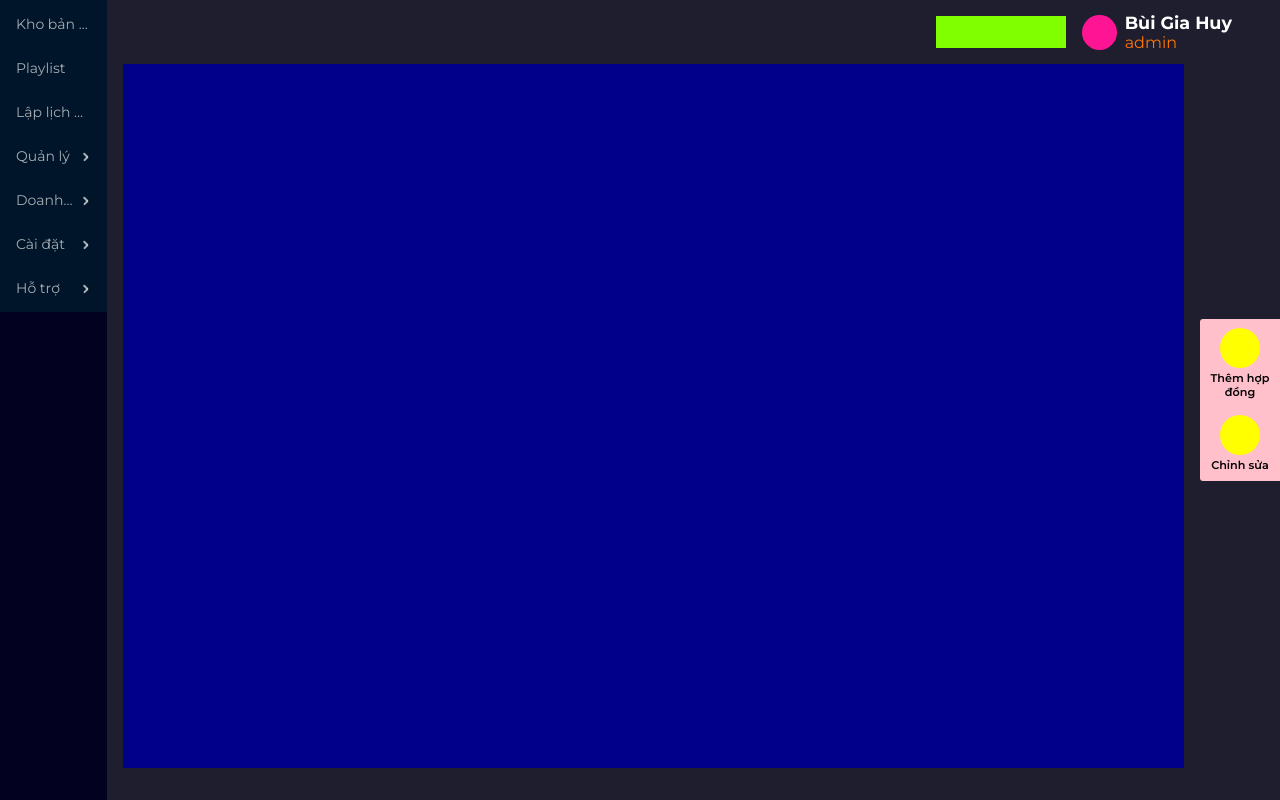
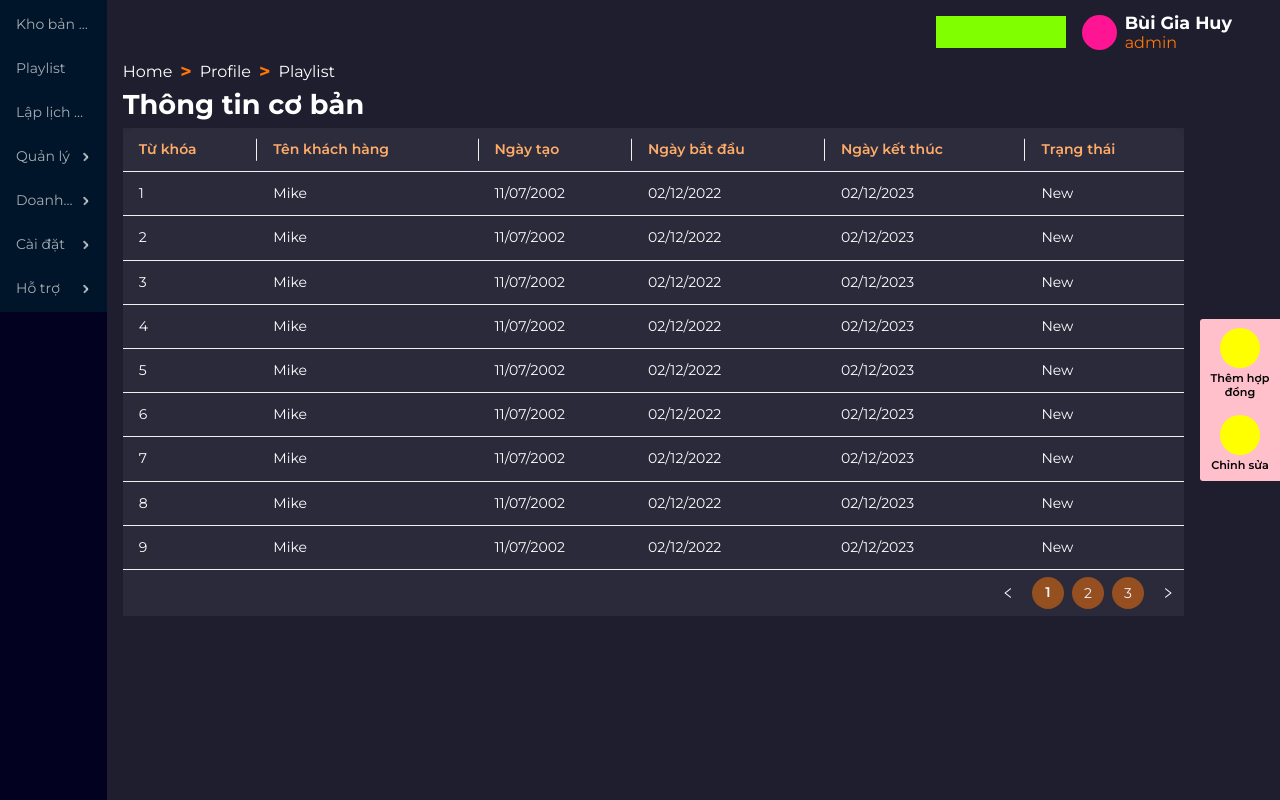
Before and after one commit to yuhaigiub/VCPMC, a React (Vite) app: page /record in a window 1280 px wide. Built offline with nearby package versions, Linux system fonts and the light colour scheme.

Commit message:
extract layout

```diff
--- a/src/components/Layouts/NonPage/LayoutContent/LayoutContent.module.css
+++ b/src/components/Layouts/NonPage/LayoutContent/LayoutContent.module.css
@@ -21,6 +21,7 @@
 	padding-right: calc(0.5 * var(--container-padding-right));
 	gap: 1rem;
 }
+
 .language {
 	width: 130px;
 	height: 100%;
--- /dev/null
+++ b/src/components/Layouts/Page/LayoutPage/LayoutPage.module.css
@@ -0,0 +1,13 @@
+.heading {
+	color: white;
+	font-size: var(--heading-font-size);
+	font-weight: 700;
+	display: flex;
+	align-items: center;
+	overflow: hidden;
+}
+
+.content {
+	height: 100%;
+	/* background-color: darkkhaki; */
+}
--- /dev/null
+++ b/src/components/Layouts/Page/LayoutPage/index.tsx
@@ -0,0 +1,23 @@
+import React from "react";
+
+import style from "./LayoutPage.module.css";
+
+import LayoutContent from "../../NonPage/LayoutContent";
+import QuickButtonGroup from "../../../QuickButtonGroup";
+import LayoutContentInner from "../../NonPage/LayoutContentInner";
+import BreadcrumbWrapper from "../../../BreadcrumbWrapper";
+
+const LayoutPage: React.FC<{ children?: React.ReactNode }> = ({ children }) => {
+	return (
+		<LayoutContent>
+			<QuickButtonGroup /> {/*pass params */}
+			<LayoutContentInner>
+				<BreadcrumbWrapper /> {/*pass params */}
+				<div className={style.heading}>Thông tin cơ bản</div>
+				<div className={style.content}>{children}</div>
+			</LayoutContentInner>
+		</LayoutContent>
+	);
+};
+
+export default LayoutPage;
--- a/src/index.css
+++ b/src/index.css
@@ -25,6 +25,18 @@ body {
 	margin: 0;
 }
 
+.ant-table {
+	border-radius: 0px !important;
+}
+
+.ant-table-thead > tr > :where(th:first-child) {
+	border-start-start-radius: 15px !important;
+}
+
+.ant-table-thead > tr > :where(th:last-child) {
+	border-start-end-radius: 15px !important;
+}
+
 .ant-table-pagination {
 	margin: 0 !important;
 	padding: 0.5em 0;
--- a/src/pages/Playlist/AddPlaylist/index.tsx
+++ b/src/pages/Playlist/AddPlaylist/index.tsx
@@ -1,24 +1,13 @@
 import React from "react";
-import commonStyle from "../../pageLayout.module.css";
 
-import LayoutContent from "../../../components/Layouts/NonPage/LayoutContent";
-import LayoutContentInner from "../../../components/Layouts/NonPage/LayoutContentInner";
-import QuickButtonGroup from "../../../components/QuickButtonGroup";
-import BreadcrumbWrapper from "../../../components/BreadcrumbWrapper";
 import LayoutContentButtonsBottom from "../../../components/Layouts/NonPage/LayoutContentButtonsBottom";
+import LayoutPage from "../../../components/Layouts/Page/LayoutPage";
 
 const AddPlaylistPage = () => {
 	return (
-		<LayoutContent>
-			<QuickButtonGroup /> {/*pass params */}
-			<LayoutContentInner>
-				<BreadcrumbWrapper /> {/*pass params */}
-				<div className={commonStyle.heading}>Thông tin cơ bản</div>
-				<div className={commonStyle.content}>
-					<LayoutContentButtonsBottom />
-				</div>
-			</LayoutContentInner>
-		</LayoutContent>
+		<LayoutPage>
+			<LayoutContentButtonsBottom />
+		</LayoutPage>
 	);
 };
 
--- a/src/pages/Playlist/index.tsx
+++ b/src/pages/Playlist/index.tsx
@@ -1,22 +1,10 @@
 import React from "react";
-import commonStyle from "../pageLayout.module.css";
+import style from "./PlaylistPage.module.css";
 
-import LayoutContent from "../../components/Layouts/NonPage/LayoutContent";
-import LayoutContentInner from "../../components/Layouts/NonPage/LayoutContentInner";
-import QuickButtonGroup from "../../components/QuickButtonGroup";
-import BreadcrumbWrapper from "../../components/BreadcrumbWrapper";
+import LayoutPage from "../../components/Layouts/Page/LayoutPage";
 
 const PlaylistPage = () => {
-	return (
-		<LayoutContent>
-			<QuickButtonGroup />
-			<LayoutContentInner>
-				<BreadcrumbWrapper />
-				<div className={commonStyle.heading}>Thông tin cơ bản</div>
-				<div className={commonStyle.content}></div>
-			</LayoutContentInner>
-		</LayoutContent>
-	);
+	return <LayoutPage></LayoutPage>;
 };
 
 export default PlaylistPage;
--- a/src/pages/Profile/index.tsx
+++ b/src/pages/Profile/index.tsx
@@ -1,22 +1,10 @@
 import React from "react";
-import BreadcrumbWrapper from "../../components/BreadcrumbWrapper";
-import LayoutContent from "../../components/Layouts/NonPage/LayoutContent";
-import LayoutContentInner from "../../components/Layouts/NonPage/LayoutContentInner";
-import QuickButtonGroup from "../../components/QuickButtonGroup";
+import style from "./ProfilePage.module.css";
 
-import commonStyle from "../pageLayout.module.css";
+import LayoutPage from "../../components/Layouts/Page/LayoutPage";
 
 const ProfilePage = () => {
-	return (
-		<LayoutContent>
-			<QuickButtonGroup />
-			<LayoutContentInner>
-				<BreadcrumbWrapper />
-				<div className={commonStyle.heading}>Thông tin cơ bản</div>
-				<div className={commonStyle.content}></div>
-			</LayoutContentInner>
-		</LayoutContent>
-	);
+	return <LayoutPage></LayoutPage>;
 };
 
 export default ProfilePage;
--- a/src/pages/Record/index.tsx
+++ b/src/pages/Record/index.tsx
@@ -1,13 +1,13 @@
 import React from "react";
-import LayoutContent from "../../components/Layouts/NonPage/LayoutContent";
-import QuickButtonGroup from "../../components/QuickButtonGroup";
+
+import LayoutPage from "../../components/Layouts/Page/LayoutPage";
+import TableWrapper from "../../components/TableWrapper";
 
 const RecordPage = () => {
 	return (
-		<LayoutContent>
-			<QuickButtonGroup />
-			<div style={{ width: "100%", height: "100%", backgroundColor: "darkblue" }}></div>
-		</LayoutContent>
+		<LayoutPage>
+			<TableWrapper />
+		</LayoutPage>
 	);
 };
 
```
